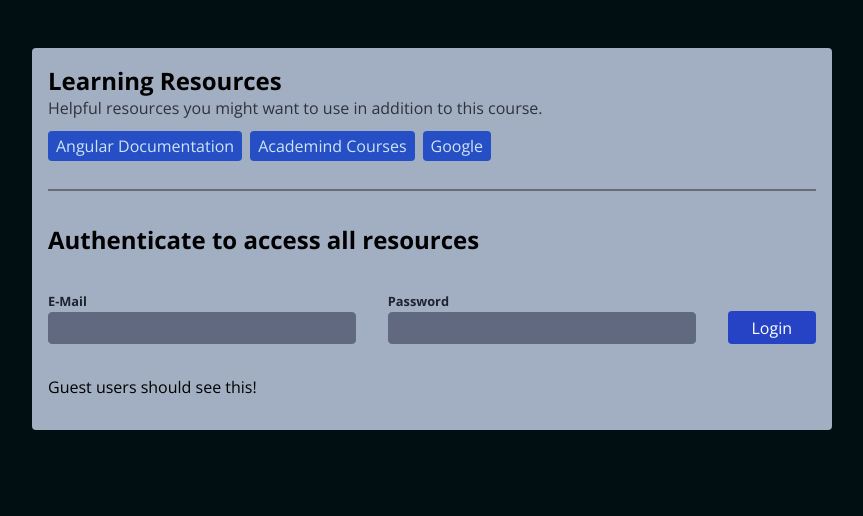
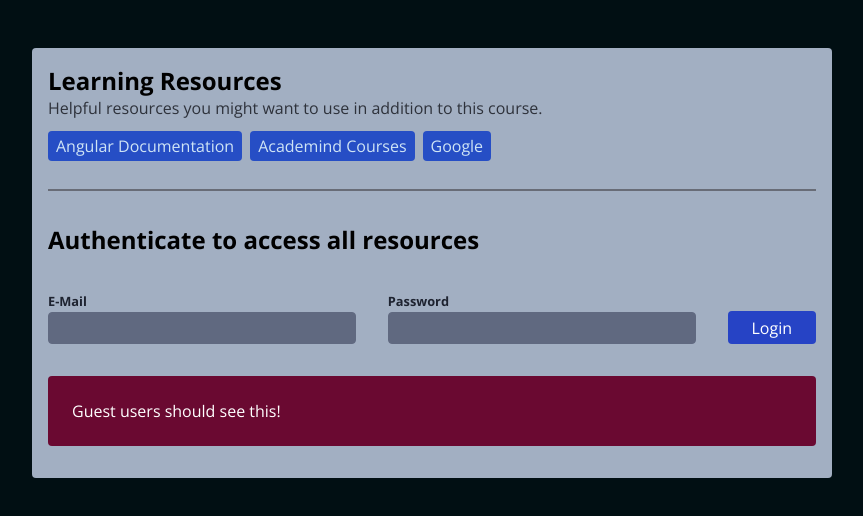
Before and after one commit to FilonenkoDima/DirectivesAuthPage, an Angular app: page / in a window 1280 px wide. Shown: the top 516 px of the page, without its empty margins (208-1071 px from the left). Built offline with nearby package versions, Linux system fonts and the light colour scheme.

Commit message:
added styles to messages

```diff
--- a/src/app/app.component.css
+++ b/src/app/app.component.css
@@ -11,3 +11,22 @@ hr {
   margin: 2rem 0;
   border: 1px solid #686c77;
 }
+
+.protected-content {
+  background-color: #6a0931;
+  color: white;
+  padding: 1.5rem;
+  border-radius: 4px;
+}
+
+#protected-content p {
+  margin: 0;
+}
+
+.authenticated {
+  background-color: #3a096a;
+}
+
+.admin {
+  background-color: #1254be;
+}
```
